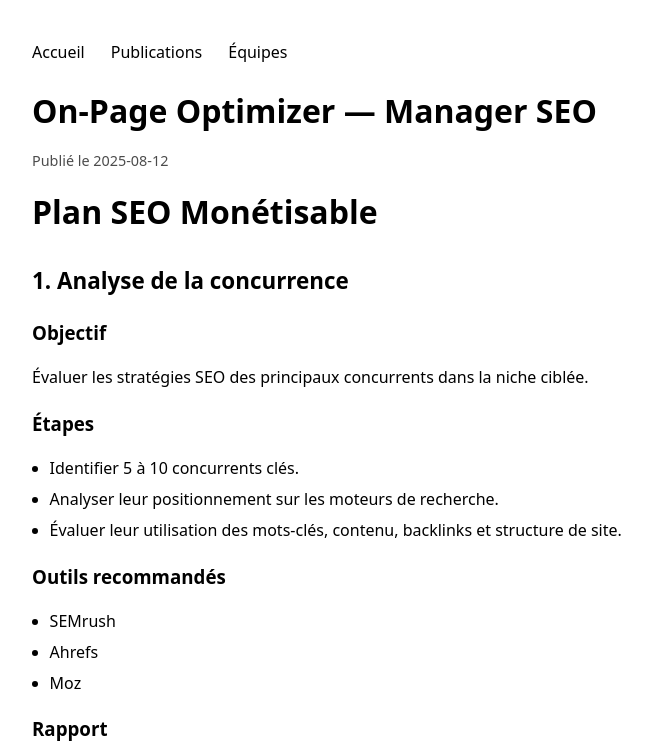
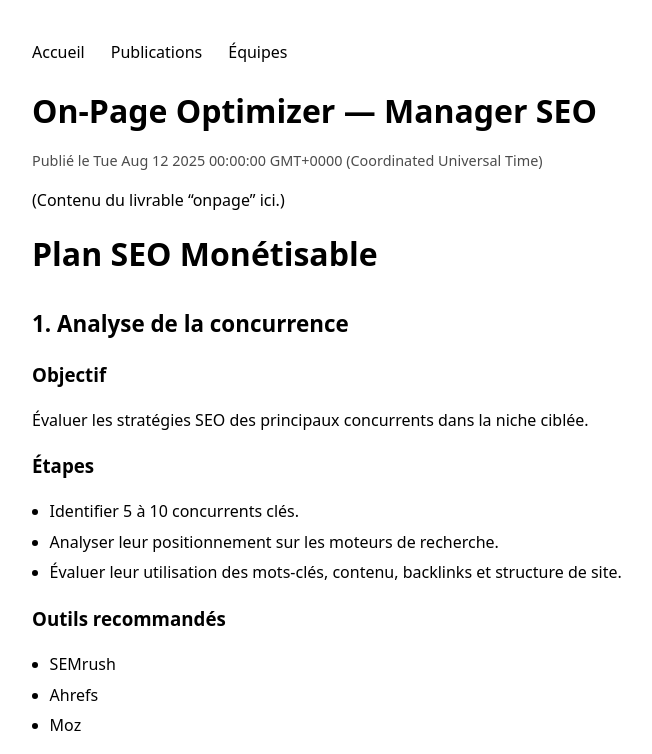
Before and after one commit to Albanpancarte0/ego-bots-site, an Eleventy site: page src/posts/2025-08-12-team-seo-onpage.md in a window 1280 px wide. Shown: the top 754 px of the page, without its empty margins (224-876 px from the left). Built offline with nearby package versions, Linux system fonts and the light colour scheme; Eleventy itself is replaced by a stand-in of ours; files that its build step writes are made by us from their sources.

Commit message:
Update 2025-08-12-team-seo-onpage.md

```diff
--- a/src/posts/2025-08-12-team-seo-onpage.md
+++ b/src/posts/2025-08-12-team-seo-onpage.md
@@ -1,10 +1,12 @@
 ---
 title: "On-Page Optimizer — Manager SEO"
-date: "2025-08-12"
+date: 2025-08-12
 tags: ["post","team-bot"]
 layout: layouts/post.njk
-permalink: "/publications/equipes/seo/onpage/"
+permalink: /publications/equipes/seo/onpage/
 ---
+(Contenu du livrable “onpage” ici.)
+
 # Plan SEO Monétisable
 
 ## 1. Analyse de la concurrence
```
